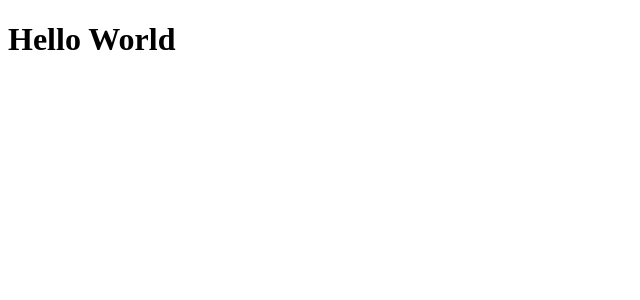
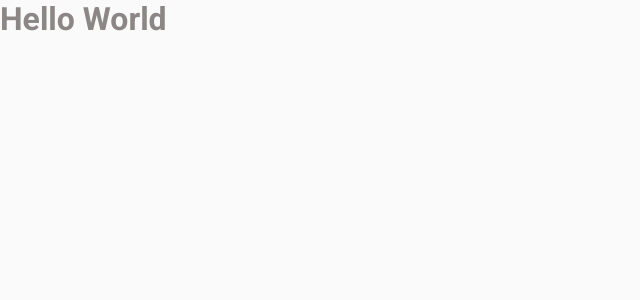
Before and after one commit to artenlf/coffee-delivery, a React (Vite) app: page / in a window 1280 px wide. Shown: the top 300 px of the page, without its empty margins (0-640 px from the left). Built offline with nearby package versions, Linux system fonts and the light colour scheme.

Commit message:
chore: implemented global theme and styles

```diff
--- a/index.html
+++ b/index.html
@@ -2,8 +2,11 @@
 <html lang="en">
   <head>
     <meta charset="UTF-8" />
+    <link rel="preconnect" href="https://fonts.googleapis.com">
+    <link rel="preconnect" href="https://fonts.gstatic.com" crossorigin>
     <link rel="icon" type="image/svg+xml" href="" />
     <meta name="viewport" content="width=device-width, initial-scale=1.0" />
+    <link href="https://fonts.googleapis.com/css2?family=Baloo+2:wght@700;800&family=Roboto:wght@400;700&display=swap" rel="stylesheet">
     <title>coffee delivery | by artenlf</title>
   </head>
   <body>
--- a/src/App.tsx
+++ b/src/App.tsx
@@ -1,7 +1,15 @@
+import { ThemeProvider } from "styled-components";
+import { GlobalStyle } from "./styles/global";
+
+import { defaultTheme } from "./styles/themes/default";
 
 export function App() {
 
   return (
-    <h1>Hello World</h1>
+    <ThemeProvider theme={defaultTheme}>
+      <h1>Hello World</h1>
+
+      <GlobalStyle />
+    </ThemeProvider>
   )
 }
--- /dev/null
+++ b/src/styles/global.ts
@@ -0,0 +1,26 @@
+import { createGlobalStyle } from 'styled-components';
+
+export const GlobalStyle = createGlobalStyle`
+  * {
+        margin: 0;
+        padding: 0;
+        box-sizing: border-box;
+    }
+
+    :focus {
+        outline: 0;
+        box-shadow: 0 0 0 2px ${(props) => props.theme['purple-500']}
+    }
+
+    body {
+            background: ${(props) => props.theme['bg-color']};
+            color: ${(props) => props.theme['gray-600']};
+            -webkit-font-smoothing: antialiased;
+    }
+
+    body, input, textarea, button {
+        font-family: 'Roboto', sans-serif;
+        font-size: 1rem;
+        font-weight: 400;
+    }
+`;
--- /dev/null
+++ b/src/styles/themes/default.ts
@@ -0,0 +1,22 @@
+export const defaultTheme = {
+  'bg-color': '#FAFAFA',
+
+  'gray-100': '#F3F2F2',
+  'gray-200': '#EDEDED',
+  'gray-300': '#E6E5E5',
+  'gray-400': '#D7D5D5',
+  'gray-600': '#8D8686',
+  'gray-700': '#574F4D',
+  'gray-800': '#403937',
+  'gray-900': '#272221',
+
+  'purple-100': '#EBE5F9',
+  'purple-500': '#8047F8',
+  'purple-700': '#4B2995',
+
+  'yellow-100': '#F1E9C9',
+  'yellow-600': '#DBAC2C',
+  'yellow-700': '#C47F17',
+
+  white: '#FFF',
+};
```
Also changed, not shown: src/@types/styles.d.ts (added, +8 -0 lines).
